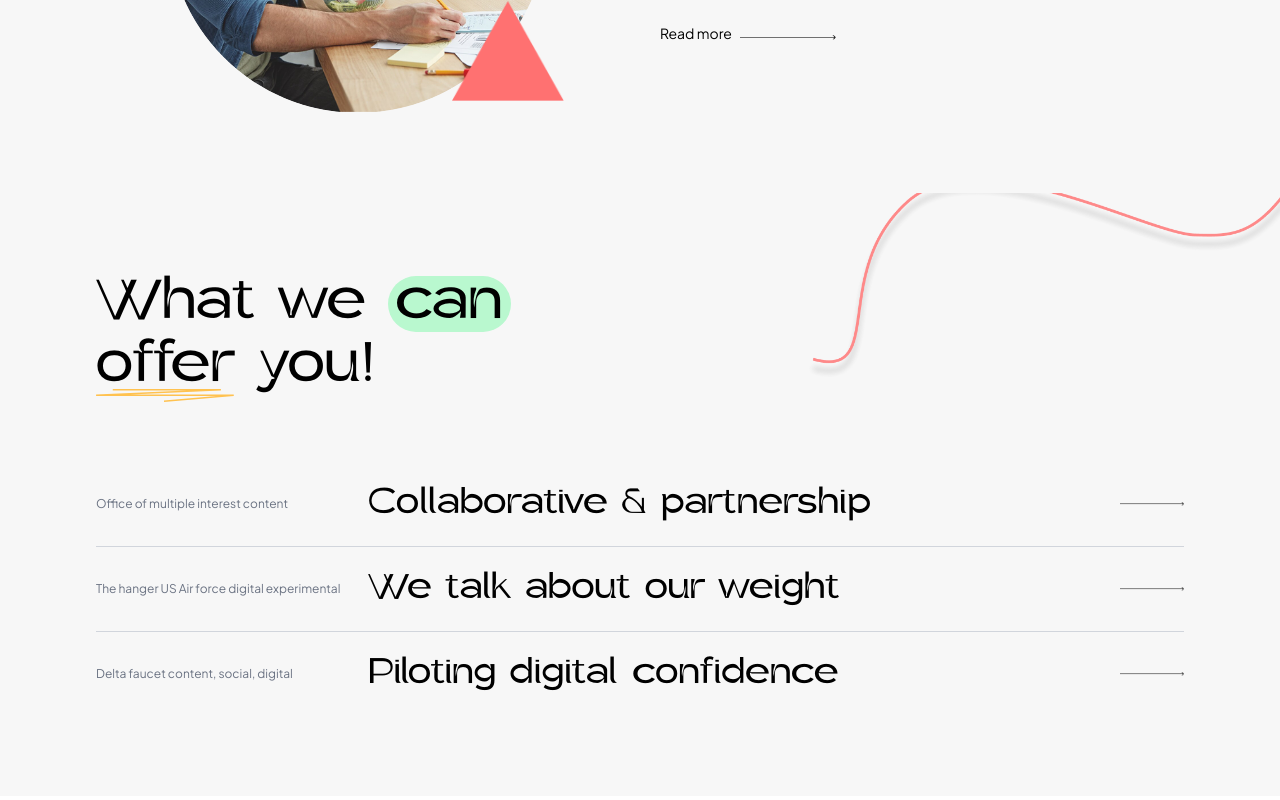
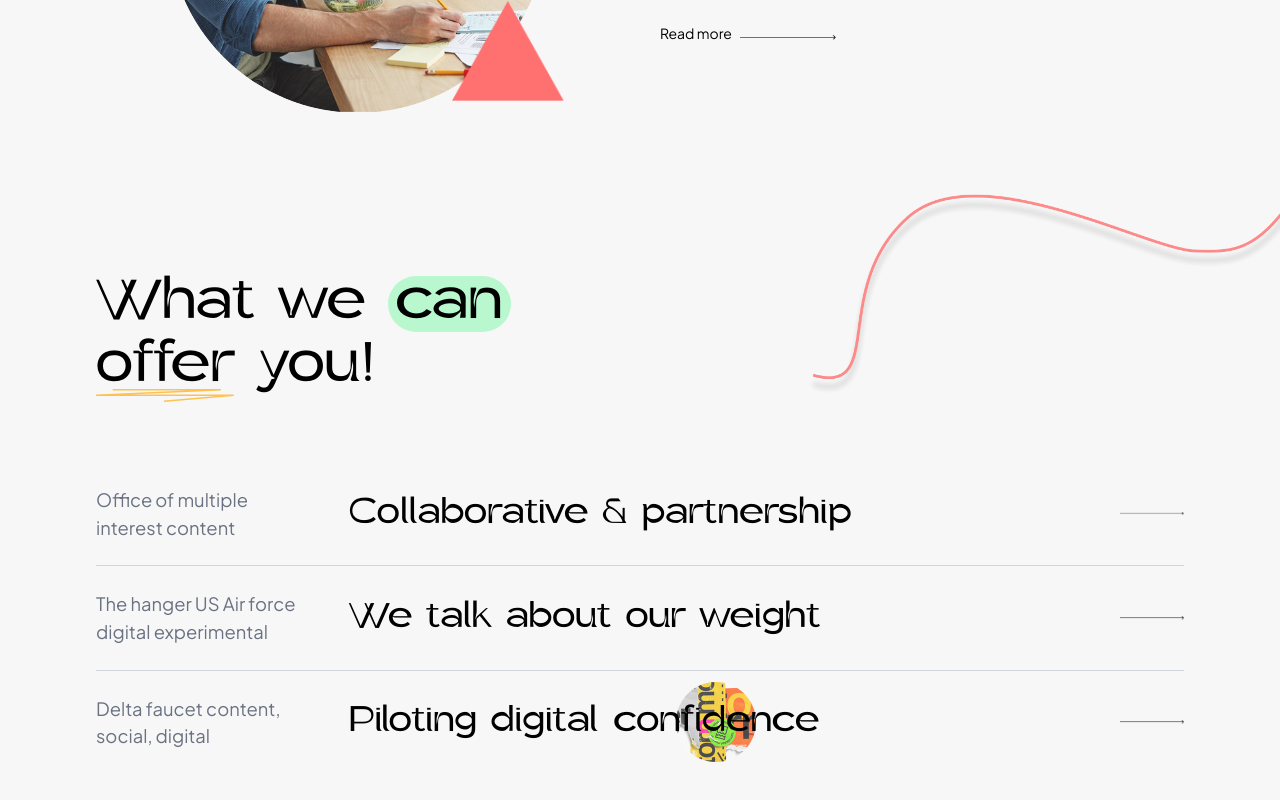
Before and after one commit to Hrisshhii/modern-agency-landing, a React (Vite) app: page / in a window 1280 px wide. Shown: the part 1648-2448 px from the top of the page. Built offline with nearby package versions, Linux system fonts and the light colour scheme.

Commit message:
Adding the decorative image to the layout
- Placed decorative image before text
- Ensured text renders above using stacking order
- Improved opacity for better readability

```diff
--- a/src/sections/Services.tsx
+++ b/src/sections/Services.tsx
@@ -2,11 +2,11 @@ import Container from "../components/Container";
 import underline from "../assets/underline.svg";
 import arrow from "../assets/arrow.png";
 import curve from "../assets/bg-line.png";
-
+import img from "../assets/img.png";
 const Services = () => {
   return (
     <section className="py-20 bg-[#f7f7f7] relative overflow-hidden">
-      <img src={curve} className="absolute right-[-28%] top-15 md:top-[-30%] w-[65%] opacity-80 pointer-events-none z-0"/>
+      <img src={curve} className="absolute right-[-28%] top-15 md:top-[-25%] w-[65%] opacity-80 pointer-events-none z-0"/>
       <Container>
         <div className="relative">
           <div className="mb-16 max-w-xl">
@@ -27,38 +27,44 @@ const Services = () => {
           <div className="divide-y divide-gray-300">
 
             <div className="py-6 flex items-center justify-between group">
-              <p className="text-xs text-gray-500 w-[25%]">
+              <p className="text-[0.75rem] md:text-[1.15rem] text-gray-500 w-[25%] md:w-[20%] mr-2 md:mr-0">
                 Office of multiple interest content
               </p>
-              <h3 className="font-gerbil text-lg md:text-3xl w-[50%]">
+              <h3 className="font-gerbil text-lg md:text-3xl w-[50%] px-2">
                 Collaborative & partnership
               </h3>
               <div className="w-[25%] flex justify-end">
-                <img src={arrow} className="w-16 transition group-hover:translate-x-2"/>
+                <img src={arrow} className="w-16 transition group-hover:translate-x-2 duration-500"/>
               </div>
             </div>
 
             <div className="py-6 flex items-center justify-between group">
-              <p className="text-xs text-gray-500 w-[25%]">
+              <p className="text-[0.75rem] md:text-[1.15rem] text-gray-500 w-[25%] md:w-[20%] mr-2 md:mr-0">
                 The hanger US Air force digital experimental
               </p>
-              <h3 className="font-gerbil text-lg md:text-3xl w-[50%]">
+              <h3 className="font-gerbil text-lg md:text-3xl w-[50%] px-2">
                 We talk about our weight
               </h3>
               <div className="w-[25%] flex justify-end">
-                <img src={arrow} className="w-16 transition group-hover:translate-x-2"/>
+                <img src={arrow} className="w-16 transition group-hover:translate-x-2 duration-500"/>
               </div>
             </div>
 
             <div className="py-6 flex items-center justify-between group">
-              <p className="text-xs text-gray-500 w-[25%]">
+              <p className="text-[0.75rem] md:text-[1.15rem] text-gray-500 w-[25%] md:w-[20%] mr-2 md:mr-0">
                 Delta faucet content, social, digital
               </p>
-              <h3 className="font-gerbil text-lg md:text-3xl w-[50%]">
-                Piloting digital confidence
+              <h3 className="relative font-gerbil text-lg md:text-3xl w-[50%] px-2">
+                Piloting digital{" "}
+                <span className="relative inline-block">
+                  <img src={img} className="absolute left-1/2 -translate-x-1/2 top-[50%] -translate-y-1/2 w-8 md:w-20 opacity-70 pointer-events-none"/>
+                  <span className="relative z-10">
+                    confidence
+                  </span>
+                </span>
               </h3>
               <div className="w-[25%] flex justify-end">
-                <img src={arrow} className="w-16 transition group-hover:translate-x-2 transition duration-300"/>
+                <img src={arrow} className="w-16 group-hover:translate-x-2 transition duration-500"/>
               </div>
             </div>
           </div>
```
Also changed, not shown: src/assets/img.png (added).
